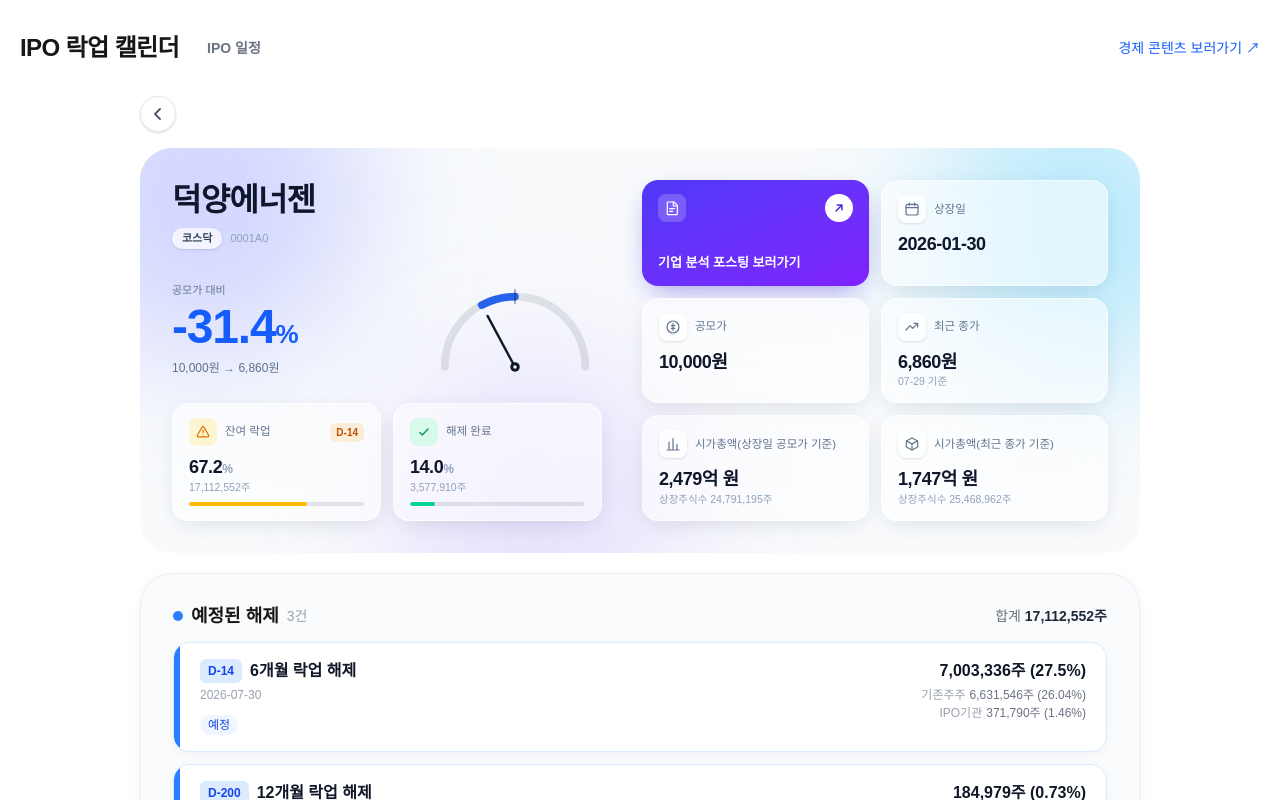
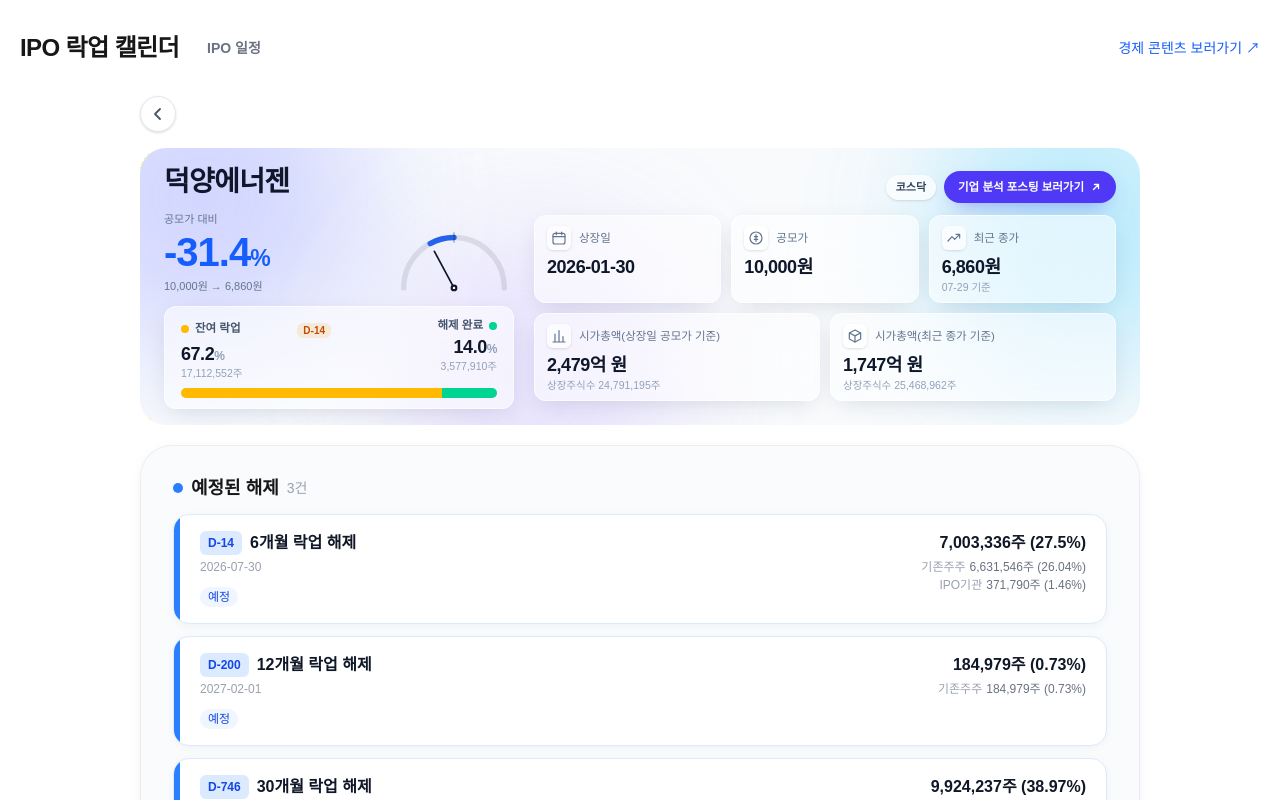
Before and after one commit to wjdwngkdsla-debug/invest-insight, a Next.js app: page /stock/0001A0 in a window 1280 px wide. Shown: the top 800 px of the page. Built offline with nearby package versions, Linux system fonts and the light colour scheme.

Commit message:
refactor: simplify stock detail hero layout

```diff
--- a/components/StockEventSections.tsx
+++ b/components/StockEventSections.tsx
@@ -125,21 +125,16 @@ export function StockEventSections({
     };
   }, [groups, nowMs]);
 
-  const totalUpcoming = upcoming.reduce((sum, group) => sum + group.qty, 0);
-
   return (
     <>
       {upcoming.length > 0 && (
         <section className="mb-9">
-          <div className="mb-3 flex flex-wrap items-baseline justify-between gap-2">
+          <div className="mb-3 flex flex-wrap items-baseline gap-2">
             <h2 className="flex items-center gap-2 text-lg font-bold">
               <span aria-hidden className="h-2.5 w-2.5 rounded-full bg-blue-500" />
               예정된 해제
               <span className="text-sm font-medium text-gray-400">{upcoming.length}건</span>
             </h2>
-            <p className="text-sm text-gray-500">
-              합계 <span className="font-semibold text-gray-800">{formatQty(totalUpcoming)}주</span>
-            </p>
           </div>
           <ul className="space-y-3">
             {upcoming.map((group) => <EventRow key={group.tradable_date} group={group} tone="upcoming" nowMs={nowMs} />)}
--- a/components/StockHero.tsx
+++ b/components/StockHero.tsx
@@ -22,7 +22,7 @@ function ReturnGauge({ pct }: { pct: number }) {
   const stroke = up ? "#e11d48" : "#2563eb";
 
   return (
-    <svg viewBox="0 0 200 110" className="h-[80px] w-[142px] md:h-[106px] md:w-[190px]" aria-hidden>
+    <svg viewBox="0 0 200 110" className="h-[72px] w-[128px] md:h-[76px] md:w-[136px]" aria-hidden>
       <path d={`M ${cx - r},${cy} A ${r},${r} 0 0 1 ${cx + r},${cy}`} fill="none" stroke="rgba(15,23,42,0.10)" strokeWidth="8" strokeLinecap="round" />
       <path
         d={`M ${cx},${cy - r} A ${r},${r} 0 0 ${up ? 1 : 0} ${edge.x},${edge.y}`}
@@ -62,15 +62,15 @@ function GlassTile({
   sub?: string;
 }) {
   return (
-    <div className="rounded-xl border border-white/60 bg-white/55 px-3 py-2.5 shadow-[0_6px_24px_-8px_rgba(30,41,59,0.18)] backdrop-blur-xl md:rounded-2xl md:px-4 md:py-3.5">
+    <div className="rounded-xl border border-white/60 bg-white/55 px-3 py-2.5 shadow-[0_6px_24px_-8px_rgba(30,41,59,0.18)] backdrop-blur-xl md:h-[88px] md:px-3 md:py-2.5">
       <div className="flex items-center gap-1.5 md:gap-2">
-        <span className="flex h-6 w-6 shrink-0 items-center justify-center rounded-md bg-white/70 text-slate-500 shadow-sm md:h-7 md:w-7 md:rounded-lg">
+        <span className="flex h-6 w-6 shrink-0 items-center justify-center rounded-md bg-white/70 text-slate-500 shadow-sm">
           {icon}
         </span>
-        <p className="break-keep text-[10.5px] font-medium leading-tight text-slate-500 md:truncate md:text-[11.5px]">{label}</p>
+        <p className="break-keep text-[10.5px] font-medium leading-tight text-slate-500 md:text-[11.5px]">{label}</p>
       </div>
-      <p className="mt-1.5 break-keep text-[15px] font-bold leading-tight tracking-tight text-slate-900 md:mt-2.5 md:text-[18px]">{value}</p>
-      <p className="mt-0.5 break-keep text-[9.5px] leading-[12px] text-slate-400 md:text-[10.5px] md:leading-[13px] md:h-[13px]">{sub || ""}</p>
+      <p className="mt-1.5 break-keep text-[15px] font-bold leading-tight tracking-tight text-slate-900 md:text-[18px]">{value}</p>
+      <p className="mt-0.5 break-keep text-[9.5px] leading-3 text-slate-400 md:h-3.5 md:text-[10.5px]">{sub || ""}</p>
     </div>
   );
 }
@@ -121,23 +121,17 @@ export function StockHero({ stock, updated, initialNow }: { stock: StockLockup;
   ];
 
   return (
-    <div className="relative overflow-hidden rounded-[24px] bg-slate-50 px-4 py-5 md:rounded-[32px] md:px-8 md:py-8">
+    <div className="relative overflow-hidden rounded-[24px] bg-slate-50 px-4 py-5 md:rounded-[26px] md:px-6 md:py-4">
       {/* 배경 메시 그라디언트 — 유리 카드가 이 색을 머금는다 */}
       <div aria-hidden className="pointer-events-none absolute -left-24 -top-28 h-80 w-80 rounded-full bg-indigo-400/30 blur-3xl" />
       <div aria-hidden className="pointer-events-none absolute -right-20 -top-16 h-72 w-72 rounded-full bg-sky-400/25 blur-3xl" />
       <div aria-hidden className="pointer-events-none absolute -bottom-24 left-1/4 h-72 w-72 rounded-full bg-violet-400/20 blur-3xl" />
 
-      <div className="relative grid gap-5 md:grid-cols-[minmax(0,430px)_1fr] md:gap-10">
+      <div className="relative grid gap-5 md:grid-cols-[minmax(0,350px)_1fr] md:gap-5">
         {/* 좌: 배경 위에 그대로 얹은 종목 요약 */}
-        <div className="flex flex-col justify-between gap-3 md:gap-4">
+        <div className="flex flex-col justify-center gap-3">
           <div>
-            <h1 className="text-[26px] font-bold leading-tight tracking-tight text-slate-900 md:text-[32px]">{stock.name}</h1>
-            <div className="mt-2 flex flex-wrap items-center gap-2">
-              <span className="rounded-full bg-white/70 px-2.5 py-0.5 text-[11px] font-semibold text-slate-700 shadow-sm backdrop-blur">
-                {stock.market}
-              </span>
-              <span className="text-[11px] font-medium text-slate-400">{stock.code}</span>
-            </div>
+            <h1 className="text-[26px] font-bold leading-tight tracking-tight text-slate-900 md:text-[28px]">{stock.name}</h1>
           </div>
 
           <div className="flex items-end justify-between gap-1">
@@ -145,12 +139,12 @@ export function StockHero({ stock, updated, initialNow }: { stock: StockLockup;
               <p className="text-[11px] font-medium text-slate-500">공모가 대비</p>
               {hasReturn ? (
                 <>
-                  <p className={`mt-1 text-[38px] font-bold leading-none tracking-tight md:text-[48px] ${up ? "text-rose-600" : "text-blue-600"}`}>
+                  <p className={`mt-1 text-[38px] font-bold leading-none tracking-tight md:text-[40px] ${up ? "text-rose-600" : "text-blue-600"}`}>
                     {up ? "+" : ""}
                     {changePct.toFixed(1)}
-                    <span className="text-[21px] md:text-[26px]">%</span>
+                    <span className="text-[21px] md:text-[23px]">%</span>
                   </p>
-                  <p className="mt-2 whitespace-nowrap text-[11px] text-slate-500 md:text-[12px]">
+                  <p className="mt-1.5 whitespace-nowrap text-[11px] text-slate-500">
                     {ipoPrice.toLocaleString("ko-KR")}원 → {stock.close_price.toLocaleString("ko-KR")}원
                   </p>
                 </>
@@ -181,38 +175,45 @@ export function StockHero({ stock, updated, initialNow }: { stock: StockLockup;
               </div>
             ))}
           </div>
+          <div className="mt-3 flex items-center gap-2">
+            <span className="shrink-0 rounded-full bg-white/70 px-2.5 py-1 text-[11px] font-semibold text-slate-700 shadow-sm backdrop-blur">
+              {stock.market}
+            </span>
             <Link
               href={contentUrl}
               target="_blank"
               rel="noopener noreferrer"
-            className="mt-3 flex items-center justify-center gap-2 rounded-2xl bg-gradient-to-br from-indigo-600 to-violet-600 px-4 py-3 text-[13px] font-bold text-white shadow-[0_10px_28px_-10px_rgba(79,70,229,0.65)]"
+              className="flex flex-1 items-center justify-center gap-2 rounded-2xl bg-gradient-to-br from-indigo-600 to-violet-600 px-4 py-3 text-[13px] font-bold text-white shadow-[0_10px_28px_-10px_rgba(79,70,229,0.65)]"
             >
               {contentLabel}
               <svg viewBox="0 0 24 24" className="h-3.5 w-3.5" fill="none" stroke="currentColor" strokeWidth="2.6" strokeLinecap="round" strokeLinejoin="round"><path d="M7 17 17 7M9 7h8v8" /></svg>
             </Link>
           </div>
+        </div>
 
-        {/* 데스크톱: 분석 CTA를 좌상단에 두고 지표 5칸이 뒤따른다 (2열 3행) */}
-        <div className="hidden grid-cols-2 gap-3 md:grid">
+        {/* 데스크톱: CTA는 작은 버튼으로 낮추고, 지표는 핵심 3개 + 시총 2개의 3/2 구조로 정리한다. */}
+        <div className="hidden flex-col justify-center gap-3 md:flex">
+          <div className="flex items-center gap-2 self-end">
+            <span className="rounded-full bg-white/70 px-2.5 py-1 text-[11px] font-semibold text-slate-700 shadow-sm backdrop-blur">
+              {stock.market}
+            </span>
             <Link
               href={contentUrl}
               target="_blank"
               rel="noopener noreferrer"
-            className="group flex flex-col justify-between rounded-2xl bg-gradient-to-br from-indigo-600 to-violet-600 px-4 py-3.5 shadow-[0_10px_28px_-10px_rgba(79,70,229,0.65)] transition-shadow hover:shadow-[0_14px_32px_-10px_rgba(79,70,229,0.8)]"
+              className="group inline-flex h-8 items-center gap-1.5 rounded-full bg-indigo-600 px-3.5 text-[11.5px] font-semibold text-white shadow-[0_8px_20px_-10px_rgba(79,70,229,0.7)] transition-colors hover:bg-indigo-700"
             >
-            <div className="flex items-start justify-between">
-              <span className="flex h-7 w-7 items-center justify-center rounded-lg bg-white/20 text-white">
-                <svg {...iconProps}><path d="M6 3h9l5 5v13a1 1 0 0 1-1 1H6a1 1 0 0 1-1-1V4a1 1 0 0 1 1-1Z" /><path d="M14 3v6h6M8.5 13h7M8.5 17h4.5" /></svg>
-              </span>
-              <span className="flex h-7 w-7 items-center justify-center rounded-full bg-white text-indigo-700 transition-transform group-hover:-translate-y-0.5 group-hover:translate-x-0.5">
-                <svg viewBox="0 0 24 24" className="h-3.5 w-3.5" fill="none" stroke="currentColor" strokeWidth="2.6" strokeLinecap="round" strokeLinejoin="round"><path d="M7 17 17 7M9 7h8v8" /></svg>
-              </span>
+              {contentLabel}
+              <svg viewBox="0 0 24 24" className="h-3 w-3 transition-transform group-hover:-translate-y-0.5 group-hover:translate-x-0.5" fill="none" stroke="currentColor" strokeWidth="2.6" strokeLinecap="round" strokeLinejoin="round"><path d="M7 17 17 7M9 7h8v8" /></svg>
+            </Link>
           </div>
-            <p className="mt-3 text-[13px] font-bold leading-snug text-white">{contentLabel}</p>
-          </Link>
-          {metrics.map((metric) => (
-            <GlassTile key={metric.label} label={metric.label} value={metric.value} sub={metric.sub} icon={metric.icon} />
+          <div className="grid grid-cols-6 gap-2.5">
+            {metrics.map((metric, index) => (
+              <div key={metric.label} className={index < 3 ? "col-span-2" : "col-span-3"}>
+                <GlassTile label={metric.label} value={metric.value} sub={metric.sub} icon={metric.icon} />
+              </div>
             ))}
+          </div>
         </div>
       </div>
     </div>
--- a/components/StockLockupTiles.tsx
+++ b/components/StockLockupTiles.tsx
@@ -43,58 +43,51 @@ export function StockLockupTiles({
   }
   const pct = (qty: number) => (shares > 0 ? ((qty / shares) * 100).toFixed(1) : "0.0");
 
-  const remainPct = shares > 0 ? (remaining / shares) * 100 : 0;
-  const releasedPct = shares > 0 ? (released / shares) * 100 : 0;
+  const trackedLockup = remaining + released;
+  const remainingShare = trackedLockup > 0 ? (remaining / trackedLockup) * 100 : 0;
+  const releasedShare = trackedLockup > 0 ? (released / trackedLockup) * 100 : 0;
 
   return (
-    <div className="grid grid-cols-2 gap-3">
-      <div className="rounded-xl border border-white/60 bg-white/55 px-3 py-2.5 shadow-[0_6px_24px_-8px_rgba(30,41,59,0.18)] backdrop-blur-xl md:rounded-2xl md:px-4 md:py-3.5">
-        <div className="flex items-center justify-between gap-1.5">
-          <div className="flex min-w-0 items-center gap-1.5 md:gap-2">
-            <span className="flex h-6 w-6 shrink-0 items-center justify-center rounded-md bg-amber-100/80 text-amber-600 md:h-7 md:w-7 md:rounded-lg">
-              <svg viewBox="0 0 24 24" className="h-3.5 w-3.5" fill="none" stroke="currentColor" strokeWidth="2.2">
-                <path d="M12 9v4m0 4h.01M10.3 3.9 2.4 17.5A2 2 0 0 0 4.1 20.5h15.8a2 2 0 0 0 1.7-3L13.7 3.9a2 2 0 0 0-3.4 0Z" strokeLinecap="round" strokeLinejoin="round" />
-              </svg>
-            </span>
-            <p className="truncate text-[10.5px] font-medium text-slate-500 md:text-[11.5px]">잔여 락업</p>
-          </div>
+    <div className="rounded-xl border border-white/60 bg-white/55 px-3.5 py-2.5 shadow-[0_6px_24px_-8px_rgba(30,41,59,0.18)] backdrop-blur-xl md:px-4 md:py-2.5">
+      <div className="grid grid-cols-2 gap-4">
+        <div>
+          <div className="flex items-center gap-1.5">
+            <span className="h-2 w-2 rounded-full bg-amber-400" />
+            <p className="text-[11.5px] font-semibold text-slate-600">잔여 락업</p>
+            <div className="ml-auto">
           {nextDays !== null && (
             <span className="shrink-0 whitespace-nowrap rounded-md bg-amber-500/15 px-1.5 py-0.5 text-[10px] font-bold text-amber-700">
               D-{nextDays}
             </span>
           )}
+            </div>
+          </div>
+          <p className="mt-0.5 text-[18px] font-bold leading-tight tracking-tight text-slate-900">
+            {pct(remaining)}
+            <span className="text-[12px] font-semibold text-slate-400">%</span>
+          </p>
+          <p className="text-[10.5px] leading-3.5 text-slate-400">{remaining.toLocaleString("ko-KR")}주</p>
         </div>
-        <p className="mt-1.5 text-[15px] font-bold leading-tight tracking-tight text-slate-900 md:mt-2.5 md:text-[18px]">
-          {pct(remaining)}
-          <span className="text-[11px] font-semibold text-slate-400 md:text-[12px]">%</span>
-        </p>
-        <p className="mt-0.5 text-[9.5px] leading-[12px] text-slate-400 md:text-[10.5px] md:leading-[13px]">
-          {remaining.toLocaleString("ko-KR")}주
-        </p>
-        <span className="mt-2 hidden h-1 w-full overflow-hidden rounded-full bg-slate-900/10 md:block">
-          <span className="block h-full rounded-full bg-amber-400" style={{ width: `${Math.min(100, remainPct)}%` }} />
-        </span>
+        <div className="text-right">
+          <p className="flex items-center justify-end gap-1.5 text-[11.5px] font-semibold text-slate-600">
+            해제 완료
+            <span className="h-2 w-2 rounded-full bg-emerald-400" />
+          </p>
+          <p className="mt-0.5 text-[18px] font-bold leading-tight tracking-tight text-slate-900">
+            {pct(released)}
+            <span className="text-[12px] font-semibold text-slate-400">%</span>
+          </p>
+          <p className="text-[10.5px] leading-3.5 text-slate-400">{released.toLocaleString("ko-KR")}주</p>
+        </div>
       </div>
 
-      <div className="rounded-xl border border-white/60 bg-white/55 px-3 py-2.5 shadow-[0_6px_24px_-8px_rgba(30,41,59,0.18)] backdrop-blur-xl md:rounded-2xl md:px-4 md:py-3.5">
-        <div className="flex items-center gap-1.5 md:gap-2">
-          <span className="flex h-6 w-6 shrink-0 items-center justify-center rounded-md bg-emerald-100/80 text-emerald-600 md:h-7 md:w-7 md:rounded-lg">
-            <svg viewBox="0 0 24 24" className="h-3.5 w-3.5" fill="none" stroke="currentColor" strokeWidth="2.4">
-              <path d="m5 13 4 4L19 7" strokeLinecap="round" strokeLinejoin="round" />
-            </svg>
-          </span>
-          <p className="truncate text-[10.5px] font-medium text-slate-500 md:text-[11.5px]">해제 완료</p>
-        </div>
-        <p className="mt-1.5 text-[15px] font-bold leading-tight tracking-tight text-slate-900 md:mt-2.5 md:text-[18px]">
-          {pct(released)}
-          <span className="text-[11px] font-semibold text-slate-400 md:text-[12px]">%</span>
-        </p>
-        <p className="mt-0.5 text-[9.5px] leading-[12px] text-slate-400 md:text-[10.5px] md:leading-[13px]">
-          {released.toLocaleString("ko-KR")}주
-        </p>
-        <span className="mt-2 hidden h-1 w-full overflow-hidden rounded-full bg-slate-900/10 md:block">
-          <span className="block h-full rounded-full bg-emerald-400" style={{ width: `${Math.min(100, releasedPct)}%` }} />
-        </span>
+      <div
+        className="mt-2 flex h-2.5 w-full overflow-hidden rounded-full bg-slate-900/10"
+        role="img"
+        aria-label={`전체 락업 물량 중 잔여 ${remainingShare.toFixed(1)}%, 해제 완료 ${releasedShare.toFixed(1)}%`}
+      >
+        <span className="h-full bg-amber-400" style={{ width: `${remainingShare}%` }} />
+        <span className="h-full bg-emerald-400" style={{ width: `${releasedShare}%` }} />
       </div>
     </div>
   );
```
Lines whose indentation alone changed are shown as unchanged.
